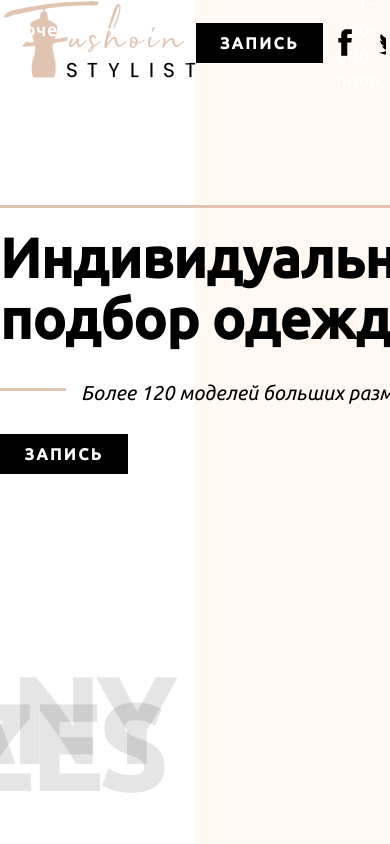
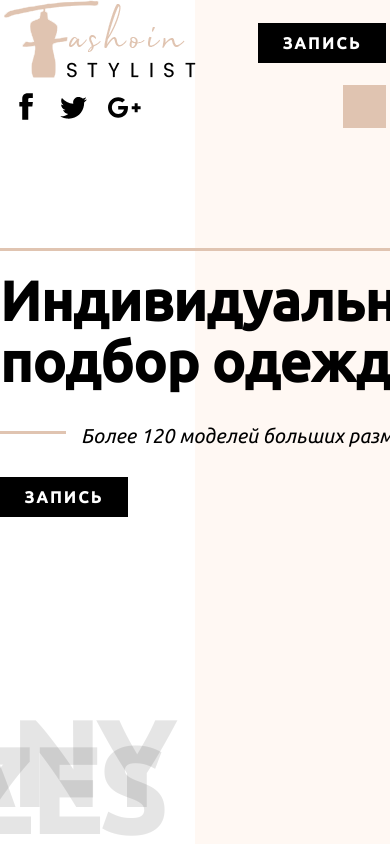
Before and after one commit to Oksana9494/fashion_stylist, a website: page app/index.html in a window 390 px wide. Shown: the top 844 px of the page. Drawn offline with Linux system fonts and the light colour scheme.

Commit message:
adding a menu button

```diff
--- a/app/index.html
+++ b/app/index.html
@@ -12,6 +12,11 @@
     <header class="header">
         <div class="container container_very-wide">
             <a href="#"><img src="images/logo.png" alt="" class="header__logo"></a>
+            <div class="header-menu-open">
+                <span></span>
+                <span></span>
+                <span></span>
+            </div>
             <ul class="header-menu">
                 <li class="header-menu-item"><a href="#" class="header-menu__link">Почему мы</a></li>
                 <li class="header-menu-item"><a href="#" class="header-menu__link">Наши работы</a></li>
--- a/app/scss/style.scss
+++ b/app/scss/style.scss
@@ -66,6 +66,10 @@ body {
         max-width: 1600px;
         @media(max-width: 1536px) {
             width: 100%;
+            flex-wrap: wrap;
+        }
+        @media(max-width: 1270px) {
+
         }
     }
 }
@@ -75,6 +79,7 @@ body {
     &__logo {
         height: 78px;
         width: 192px;
+        margin-right: 10px;
     }
     &-menu {
         display: flex;
@@ -84,6 +89,19 @@ body {
         max-width: 1063px;
         height: 85px;
         background-color: #000;
+        @media(max-width: 1270px) {
+            display: none;
+        }
+        &-open {
+            display: none;
+            height: 43px;
+            width: 43px;
+            background-color: #e0c4b1;
+            @media(max-width: 1270px) {
+                display: block;
+                order: 1;
+            }
+        }
         &-item {
             list-style-type: none;
         }
@@ -97,15 +115,19 @@ body {
             &:hover {
                 background-color: #323130;
                 transition: 0.5s;
-}
+            }
         }
     }
     &-booking {
         @extend %btn-styles;
+        @media(max-width: 1270px) {
+            margin-left: auto;
+        }
 
     }
     &-socials {
         @extend %position;
+        margin-right: 20px;
         &__link {
             display: block;
             box-sizing: border-box;
```
Also changed, not shown: app/css/style.min.css.
